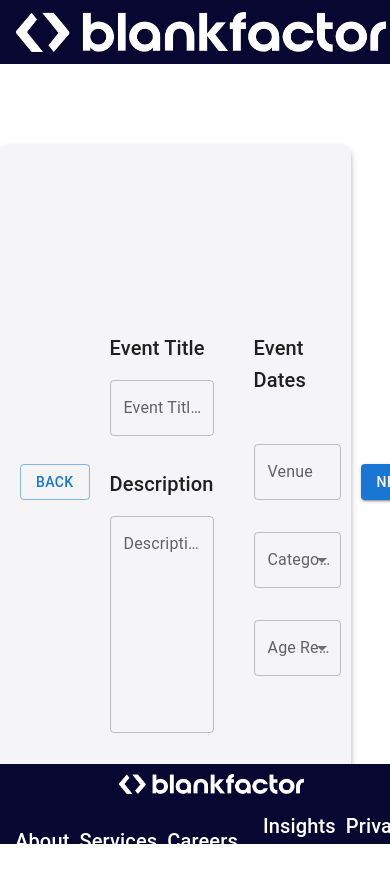
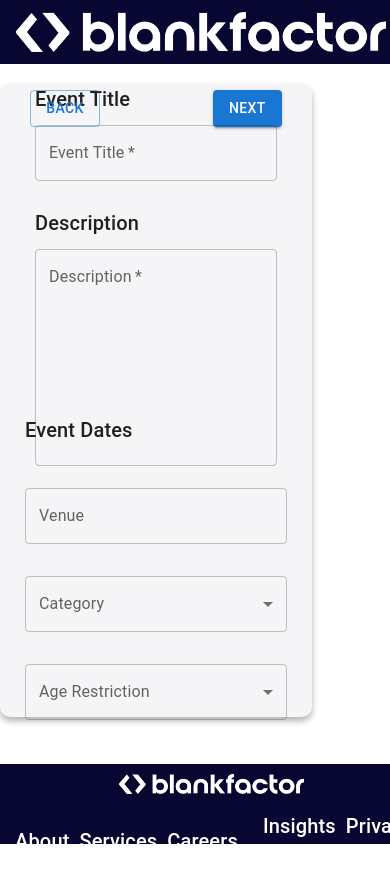
Before and after one commit to NextGen-BF/JJP25, a React (Vite) app in the folder app/frontend/: page /dashboard/event-creation/event in a window 390 px wide. Shown: the top 873 px of the page. Built offline with nearby package versions, Linux system fonts and the light colour scheme.

Commit message:
JJP-147: Add support for mobile and a different layout to work correctly

```diff
--- a/app/frontend/src/components/EventForm/EventForm.tsx
+++ b/app/frontend/src/components/EventForm/EventForm.tsx
@@ -1,6 +1,6 @@
 import React from "react";
 import { useForm, Controller } from "react-hook-form";
-import { Box, Typography, Button } from "@mui/material";
+import { Box, Typography, Button, Grid, useMediaQuery } from "@mui/material";
 import { EventFormStyles } from "./EventFormStyles";
 import "./EventFormStyles.scss";
 import FormSelect from "../FormSelect/FormSelect";
@@ -19,6 +19,8 @@ const EventForm: React.FC = () => {
   } = useForm({
     mode: "onChange",
   });
+
+  const isMobile = useMediaQuery("(max-width: 768px)");
 
   const onSubmit = (data: any) => {
     console.log(data);
@@ -42,6 +44,123 @@ const EventForm: React.FC = () => {
   return (
     <Box sx={EventFormStyles.formContainer}>
       <form onSubmit={handleSubmit(onSubmit)} className="event-form">
+        {isMobile ? (
+          <>
+            <Box sx={EventFormStyles.buttonContainer}>
+              <Box sx={EventFormStyles.backButton}>
+                <Button variant="outlined">Back</Button>
+              </Box>
+
+              <Box sx={EventFormStyles.nextButton}>
+                <Button type="submit" variant="contained">
+                  Next
+                </Button>
+              </Box>
+            </Box>
+
+            <Box sx={EventFormStyles.leftBox}>
+              <FormInput
+                name={EventFormConstants.NAMES.EVENT_TITLE}
+                control={control}
+                label={EventFormConstants.LABELS.EVENT_TITLE}
+                required
+                rules={{
+                  minLength: {
+                    value: 5,
+                    message: "Event title must be at least 5 characters",
+                  },
+
+                  pattern: {
+                    value: /^[A-Z]/,
+                    message: "Event title must start with a capital letter",
+                  },
+                }}
+                error={
+                  typeof errors.eventTitle?.message === "string"
+                    ? errors.eventTitle.message
+                    : undefined
+                }
+                sx={EventFormStyles.backButton}
+              />
+
+              <FormInput
+                name={EventFormConstants.NAMES.EVENT_DESCRIPTION}
+                control={control}
+                label={EventFormConstants.LABELS.EVENT_DESCRIPTION}
+                required
+                rules={{
+                  minLength: {
+                    value: 24,
+                    message: "Event description must be at least 24 characters",
+                  },
+                }}
+                multiline
+                rows={8}
+                error={
+                  typeof errors.eventDescription?.message === "string"
+                    ? errors.eventDescription.message
+                    : undefined
+                }
+              />
+            </Box>
+
+            <Box sx={EventFormStyles.rightBox}>
+              <Box sx={{ mb: 4 }}>
+                <Typography variant="h6">Event Dates</Typography>
+                {/* <MultiDateCalendar /> */}
+              </Box>
+
+              <Box sx={EventFormStyles.selectorsBox}>
+                <FormAutoComplete
+                  name={EventFormConstants.NAMES.VENUE}
+                  control={control}
+                  rules={venueValidation}
+                  label={EventFormConstants.LABELS.VENUE}
+                  options={[
+                    "Stadium A",
+                    "Stadium B",
+                    "Stadium D",
+                    "Stadium G",
+                    "Conference Hall",
+                    "Theater XYZ",
+                  ]} // Example venues
+                  required
+                  error={
+                    typeof errors.venue?.message === "string"
+                      ? errors.venue.message
+                      : undefined
+                  }
+                />
+
+                <FormSelect
+                  name={EventFormConstants.NAMES.CATEGORY}
+                  control={control}
+                  label={EventFormConstants.LABELS.CATEGORY}
+                  options={["Music", "Conference", "Sports"]}
+                  required
+                  error={
+                    typeof errors.category?.message === "string"
+                      ? errors.category.message
+                      : undefined
+                  }
+                />
+
+                <FormSelect
+                  name={EventFormConstants.NAMES.AGE_RESTRICTION}
+                  control={control}
+                  label={EventFormConstants.LABELS.AGE_RESTRICTION}
+                  options={["All Ages", "18+", "21+"]}
+                  error={
+                    typeof errors.ageRestriction?.message === "string"
+                      ? errors.ageRestriction.message
+                      : undefined
+                  }
+                />
+              </Box>
+            </Box>
+          </>
+        ) : (
+          <>
             <Box sx={EventFormStyles.backButton}>
               <Button variant="outlined">Back</Button>
             </Box>
@@ -152,6 +271,8 @@ const EventForm: React.FC = () => {
                 Next
               </Button>
             </Box>
+          </>
+        )}
       </form>
     </Box>
   );
--- a/app/frontend/src/components/EventForm/EventFormStyles.scss
+++ b/app/frontend/src/components/EventForm/EventFormStyles.scss
@@ -6,5 +6,13 @@
   width: 100%;
   height: 100%;
   box-sizing: border-box;
-  gap: "5%";
+
+  @media (max-width: 768px) {
+    flex-direction: column;
+    justify-content: center;
+    width: 100%;
+    height: 100%;
+    padding: 5px;
+    box-sizing: border-box;
+  }
 }
--- a/app/frontend/src/components/EventForm/EventFormStyles.ts
+++ b/app/frontend/src/components/EventForm/EventFormStyles.ts
@@ -10,28 +10,69 @@ export const EventFormStyles = {
     backgroundColor: "#f5f5f7",
     borderRadius: "10px",
     boxShadow: "0px 4px 6px rgba(0, 0, 0, 0.3)",
+    display: "flex",
+    flexDirection: "column",
+    alignItems: "center",
+
+    "@media (max-width: 768px)": {
+      position: "absolute",
+      display: "flex",
+      flexDirection: "row",
+      maxWidth: "80%",
+      maxHeight: "75%",
+    },
+  },
+
+  buttonContainer: {
+    width: "96%",
+    display: "flex",
+    justifyContent: "space-between",
+    flex: "0 1 8%",
+    maxHeight: "10%",
+    height: "auto",
+    alignItems: "center",
   },
 
   leftBox: {
-    flex: "0 1 40%",
+    flex: "0 1 50%",
     display: "flex",
     flexDirection: "column",
-    maxWidth: "500px",
-    maxHeight: "300px",
+    justifyContent: "center",
+    maxWidth: "50%",
+    maxHeight: "100%",
     margin: "20px",
     gap: "16px",
-    width: "50%",
+    height: "100%",
+
+    "@media (max-width: 768px)": {
+      flex: "0 1 50%",
+      maxHeight: "50%",
+      margin: "10px",
+      maxWidth: "100%",
+      padding: "10px",
+      width: "100%",
+      gap: "10px",
+    },
   },
 
   rightBox: {
-    flex: "0 1 40%",
+    flex: "0 1 30%",
     display: "flex",
     flexDirection: "column",
-    maxWidth: "500px",
-    maxHeight: "300px",
+    justifyContent: "center",
+    maxWidth: "30%",
+    maxHeight: "100%",
     margin: "20px",
-    gap: "16px",
-    width: "50%",
+    gap: "24px",
+    height: "100%",
+
+    "@media (max-width: 768px)": {
+      flex: "0 1 40%",
+      maxHeight: "40%",
+      gap: "10px",
+      maxWidth: "100%",
+      width: "100%",
+    },
   },
 
   selectorsBox: {
@@ -43,10 +84,14 @@ export const EventFormStyles = {
   },
 
   backButton: {
-    flex: "0 1 5%",
+    flex: "0 1 10%",
+    display: "flex",
+    justifyContent: "left",
   },
 
   nextButton: {
-    flex: "0 1 5%",
+    flex: "0 1 10%",
+    display: "flex",
+    justifyContent: "right",
   },
 };
```
Lines whose indentation alone changed are shown as unchanged.
